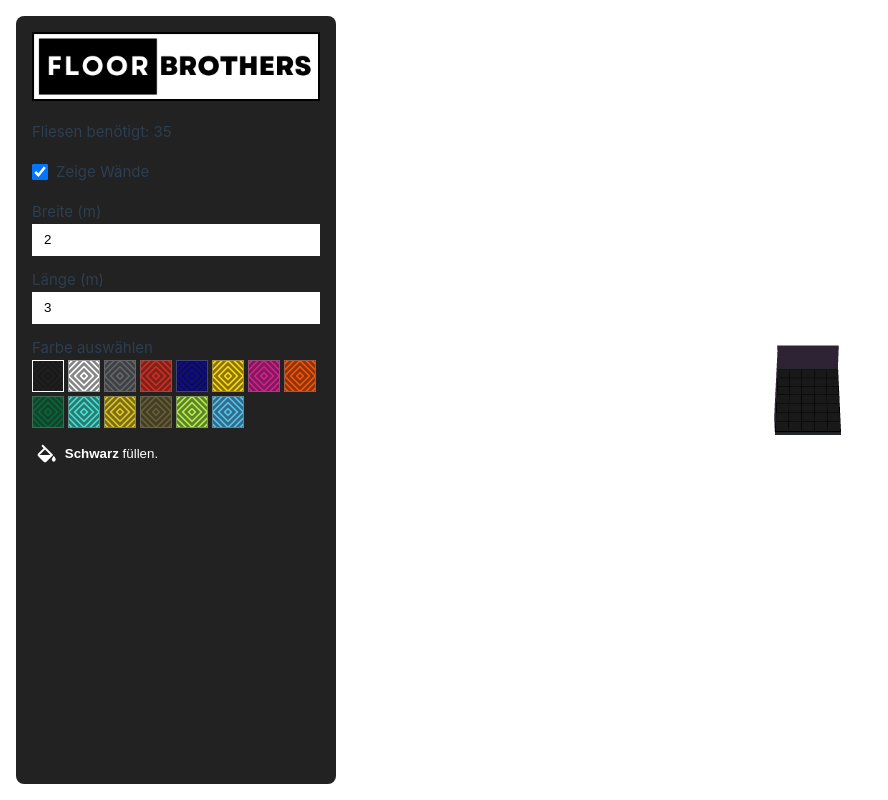
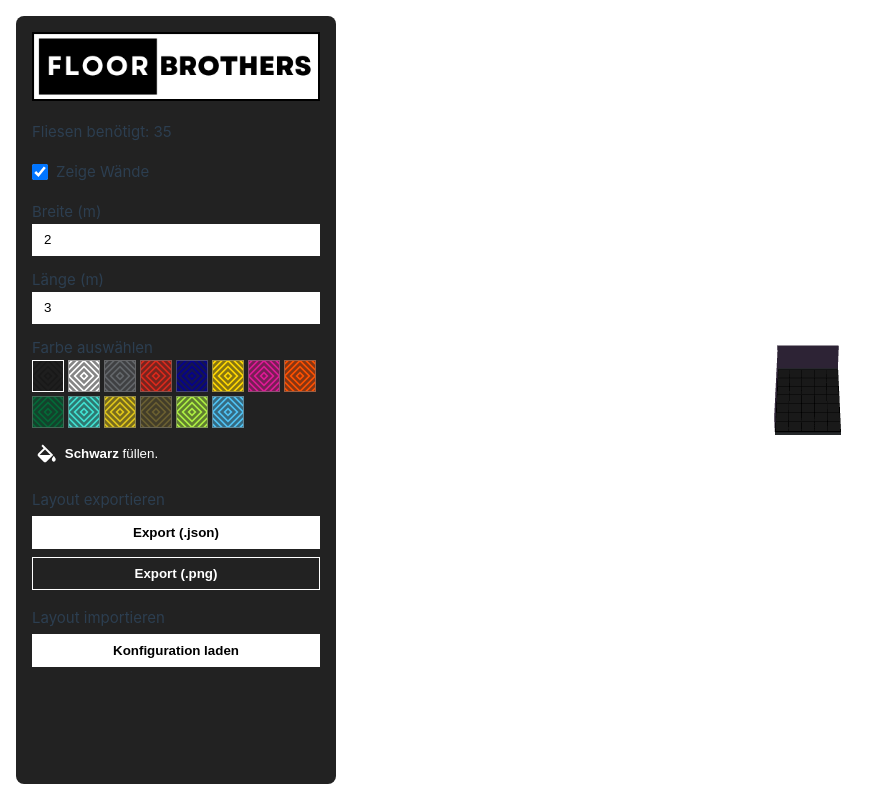
Before and after one commit to joelruizcabrera/floorbrothers-configurator, a Vue app: page / in a window 1280 px wide. Shown: the whole page, without its empty margins (0-888 px from the left). Built offline with nearby package versions, Linux system fonts and the light colour scheme.

Commit message:
updating for config file handling

```diff
--- a/src/plugins/renderEngine.ts
+++ b/src/plugins/renderEngine.ts
@@ -44,6 +44,8 @@ export default class renderEngine {
     clickColor:any;
     showWalls:boolean;
 
+    tilesOrder:[];
+
     constructor(id: string, config: ConfigInterfaceEngine) {
 
         this.config = config;
@@ -54,10 +56,11 @@ export default class renderEngine {
         this.camera = new THREE.PerspectiveCamera( 60, this.container!.clientWidth / this.container!.clientHeight, 1, 100 );
         this.scene = new THREE.Scene();
         this.renderer = new THREE.WebGLRenderer( { antialias: true } );
-        this.light = new THREE.DirectionalLight( 0xffffff, 3 );
+        this.light = new THREE.AmbientLight( 0xffffff, 1 );
 
         this.currentTilesIds = []
         this.currentWallsIds = []
+        this.tilesOrder = []
 
         this.raycaster = new RayCaster(this.camera, this.scene, this.container, this.renderer)
 
@@ -144,6 +147,10 @@ export default class renderEngine {
         const timesColumn = Math.floor((this.config.roomX - (this.config.roomX % tileXMeter)) / tileXMeter)
         const timesRow = Math.floor((this.config.roomY - (this.config.roomY % tileYMeter)) / tileYMeter)
 
+        if (this.tilesOrder.length > 0) {
+            this.tilesOrder = []
+        }
+
         for (let x = 0; x < timesColumn; x++) {
             for (let y = 0; y < timesRow; y++) {
                 let startX = (((tileXMeter * timesColumn) / 2) - (tileXMeter * timesColumn) + (tileXMeter / 2))
@@ -162,6 +169,11 @@ export default class renderEngine {
                     }
                 )
                 tile.render()
+                // @ts-ignore
+                this.tilesOrder.push({
+                    uuid: tile.getCubeUuid(),
+                    orderId: (x + "-" + y),
+                })
                 // @ts-ignore
                 this.currentTilesIds.push(tile.getCubeUuid())
                 if (tile.getFrameUuid() !== null) {
@@ -251,12 +263,8 @@ export default class renderEngine {
             this.currentWallsIds.push(leftWall.uuid)
         }
 
-        console.log(floor)
-
         // @ts-ignore
         this.currentWallsIds.push(floor.uuid)
-
-        console.log(this.currentWallsIds)
 
     }
     switch2d():void {
@@ -267,6 +275,79 @@ export default class renderEngine {
     }
     initRaycaster() {
         this.raycaster.init(this.currentTilesIds)
+    }
+    exportLayout():void {
+        let exportObject:{} = {
+            layoutId: Math.floor(100000000 + Math.random() * 900000000),
+            layoutConfig: {
+                roomX: this.config.roomX,
+                roomY: this.config.roomY,
+                showWalls: this.showWalls
+            },
+            objects: []
+        }
+        this.currentTilesIds.forEach((id) => {
+            const object = (this.scene.getObjectByProperty('uuid', id) as THREE.Mesh)
+            if (object.type === 'Mesh') {
+                // @ts-ignore
+                exportObject.objects.push({
+                    uuid: object.uuid,
+                    // @ts-ignore
+                    color: object.material.color.getHexString(),
+                    order: this.tilesOrder.filter((e) => {
+                        return (e["uuid"] === object.uuid)
+                    }).map(e => e["orderId"])[0]
+                })
+            }
+        })
+        const exportEngine = new ExportEngine()
+        // @ts-ignore
+        exportEngine.downloadConfigFile(exportObject, true, exportObject.layoutId)
+    }
+    loadConfig(objects:[]):void {
+        this.renderTiles()
+        setTimeout(() => {
+            objects.forEach((newObj) => {
+                const uuid = this.tilesOrder.filter((e) => {
+                    return (e["orderId"] === newObj["order"])
+                }).map(e => e["uuid"])[0]
+                if (uuid !== undefined) {
+                    const obj = (this.scene.getObjectByProperty('uuid', uuid) as THREE.Mesh)
+                    // @ts-ignore
+                    obj.material.color.set(parseInt(('0x' + newObj["color"])))
+                }
+            })
+            this.render()
+        }, 100)
+
+    }
+}
+
+export class ExportEngine {
+    constructor() {
+    }
+    downloadConfigFile(json:{}, download:boolean, id:any) {
+        const fileName = 'FB_LAYOUT_' + id + '.json'
+        const file = this.renderJsonConfig(json, fileName)
+        if (download) {
+            if (window.navigator && (window.navigator as any).msSaveOrOpenBlob) { // IE
+                (window.navigator as any).msSaveOrOpenBlob(file, fileName);
+                (window.navigator as any).msSaveOrOpenBlob(file, fileName);
+            } else { //Chrome & Firefox
+                const a = document.createElement('a');
+                const url = window.URL.createObjectURL(file);
+                a.href = url;
+                a.download = fileName;
+                a.click();
+                window.URL.revokeObjectURL(url);
+                a.remove();
+            }
+        }
+    }
+    renderJsonConfig(json:{}, fileName:string):File {
+        return new File([JSON.stringify(json)], fileName, {
+            type: 'application/json'
+        })
     }
 }
 
--- a/src/views/HomeView.vue
+++ b/src/views/HomeView.vue
@@ -5,6 +5,7 @@ import renderEngine from '@/plugins/renderEngine.ts'
 const roomX = ref(2)
 const roomY = ref(3)
 const showWalls = ref(true)
+const configFileInput = ref()
 
 let engine:any;
 
@@ -128,6 +129,27 @@ watch(showWalls, async (newVal, oldVal) => {
 function switch2d() {
   engine.switch2d()
 }
+function openImport() {
+  configFileInput.value.click()
+}
+async function importLayout(event: any) {
+  let configFile = event.target.files || event.dataTransfer.files;
+  if (!configFile.length) return;
+  let jsonConfig = JSON.parse(await configFile[0].text())
+
+  if (jsonConfig.layoutConfig) {
+    roomX.value = jsonConfig.layoutConfig.roomX
+    roomY.value = jsonConfig.layoutConfig.roomY
+    showWalls.value = jsonConfig.layoutConfig.showWalls
+  }
+  engine.renderTiles()
+
+  if (jsonConfig.objects.length > 0) {
+    engine.loadConfig(jsonConfig.objects)
+  }
+
+  console.log(jsonConfig)
+}
 </script>
 
 <template>
@@ -185,6 +207,16 @@ function switch2d() {
             <p><span v-html="colors.filter((e) => e.key === activeColor).map(obj => obj.title)"></span> füllen.</p>
           </button>
         </div>
+        <div class="form-group">
+          <label for="exportLayout">Layout exportieren</label>
+          <button class="btn" name="exportLayout" @click="engine.exportLayout()">Export (.json)</button>
+          <button class="btn outline" name="exportLayout" @click="engine.exportLayout()">Export (.png)</button>
+        </div>
+        <div class="form-group">
+          <label for="importLayout">Layout importieren</label>
+          <input type="file" ref="configFileInput" accept="application/json" style="display: none" @change="importLayout($event)"/>
+          <button class="btn" name="importLayout" @click="openImport()">Konfiguration laden</button>
+        </div>
       </div>
     </div>
     <!--<div class="app__engine__view__actions">
@@ -197,6 +229,28 @@ function switch2d() {
 </template>
 
 <style lang="scss">
+button.btn {
+  background: #fff;
+  border: 1px solid #fff;
+  color: #000;
+  padding: .5rem .75rem;
+  font-weight: 700;
+  cursor: pointer;
+  margin: .25rem 0;
+  transition: background .3s ease, color .3s ease;
+  &:hover {
+    background: rgba(255,255,255,.5);
+    color: #fff;
+  }
+  &.outline {
+    background: rgba(255,255,255,0);
+    color: #fff;
+    &:hover {
+      background: rgba(255,255,255,1);
+      color: #000;
+    }
+  }
+}
 .app__engine {
   min-height: calc(100vh - 2rem);
   display: flex;
```
